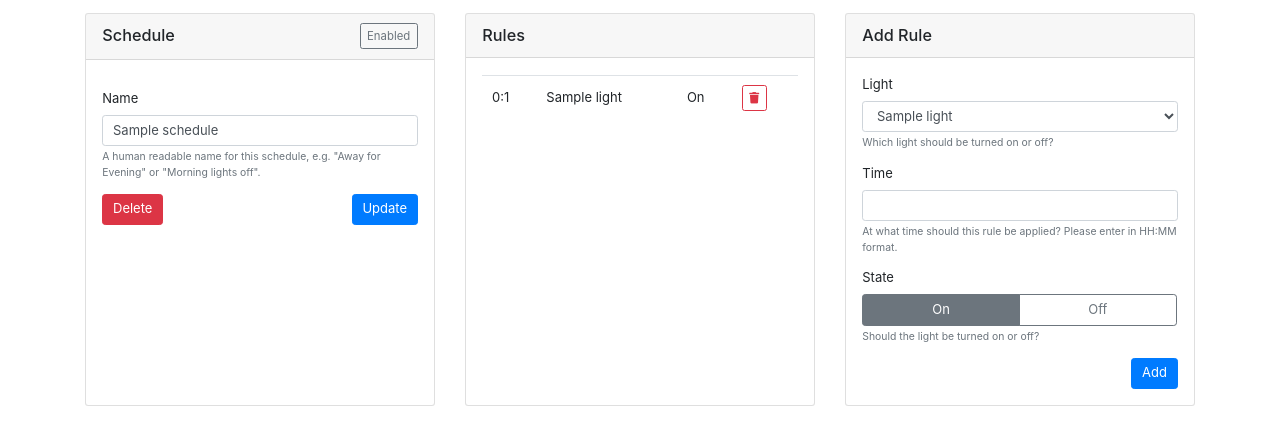
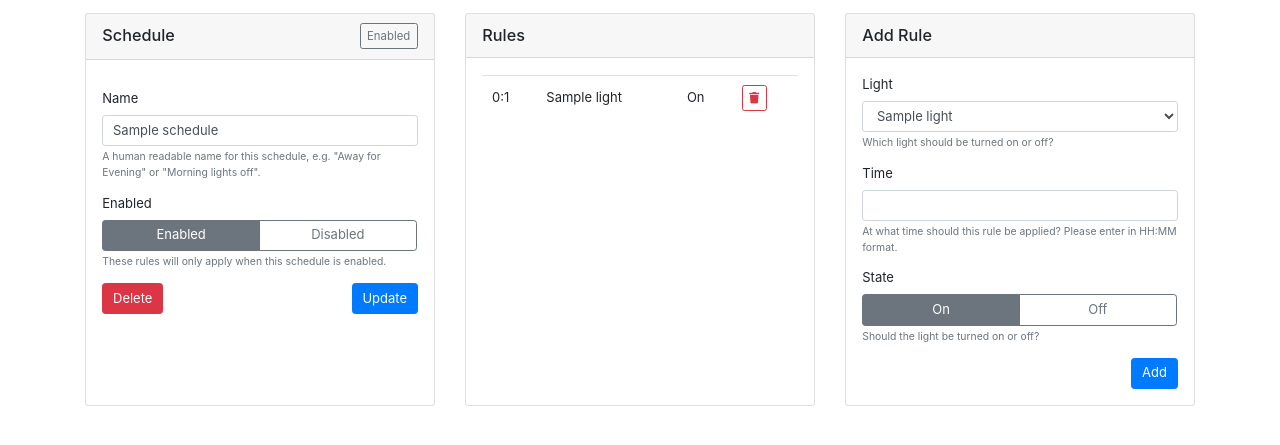
Before and after one commit to rspencer01/house-control, a Flask app: page /edit/schedule/1 in a window 1280 px wide. Shown: the part 46-491 px from the top of the page. Run offline with Flask 2, Linux system fonts and the light colour scheme; tables that the repository leaves empty hold one stand-in row (values such as "Sample post"); parts of the project's set-up code (start-up, migrations or seed data) failed here and were passed over; some libraries are stand-ins or nearby versions.

Commit message:
Enable and disable schedules

```diff
--- a/house_server/Model.py
+++ b/house_server/Model.py
@@ -59,7 +59,7 @@ class Schedule(db.Model):
     enabled = db.Column(db.Boolean)
 
     def __repr__(self):
-        return "<Schedule %r %r %r>" % (self.id, self.name, self.active)
+        return "<Schedule %r %r %r>" % (self.id, self.name, self.enabled)
 
 
 class ScheduleRule(db.Model):
--- a/house_server/__init__.py
+++ b/house_server/__init__.py
@@ -230,6 +230,7 @@ def create_application(test_config=None):
 
         if request.method == "POST":
             schedule.name = request.form["name"]
+            schedule.enabled = HUMANDECODE[request.form["enabled"]]
             db.session.commit()
             flash('Updated schedule "%s"' % schedule.name, "success")
             return redirect(url_for("index"))
--- a/house_server/templates/edit_schedule.html
+++ b/house_server/templates/edit_schedule.html
@@ -18,6 +18,20 @@ Edit Schedule
               <input type="text" class="form-control" id="name" name="name" value="{{ schedule.name }}"/>
               <small class="form-text text-muted">
                 A human readable name for this schedule, e.g. "Away for Evening" or "Morning lights off".
+              </small>
+            </div>
+            <div class="form-group">
+              <label>Enabled</label><br>
+              <div class="btn-group btn-group-toggle" data-toggle="buttons" style="width:100%;">
+                <label class="btn btn-outline-secondary {{ "active" if schedule.enabled else "" }}" for="enabled-on" style="width:50%;">
+                  <input type="radio" class="form-control" id="enabled-on" name="enabled" value="on" {{ "checked" if schedule.enabled else "" }}>Enabled</input>
+                </label>
+                <label class="btn btn-outline-secondary {{ "active" if not schedule.enabled else "" }}" for="enabled-off" style="width:50%;">
+                  <input type="radio" class="form-control" id="enabled-off" name="enabled" value="off" {{ "checked" if not schedule.enabled else "" }}>Disabled</input>
+                </label>
+              </div>
+              <small class="form-text text-muted">
+                These rules will only apply when this schedule is enabled.
               </small>
             </div>
           </fieldset>
--- a/house_server/templates/index.html
+++ b/house_server/templates/index.html
@@ -65,7 +65,7 @@ Overview
             {% endfor %}
           </tbody>
         </table>
-        <p class="card-text"><small class="text-muted">Tap on a schedule to edit it and on the switch to enable/disable it.</small></p>
+        <p class="card-text"><small class="text-muted">Tap on a schedule to edit or enable/disable it.</small></p>
       {% else %}
         <p class="card-text">
           Add scheduled light timings.
```
